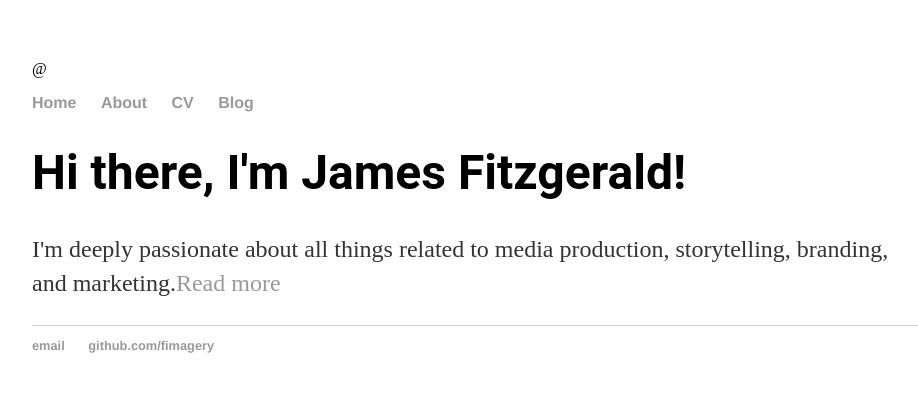
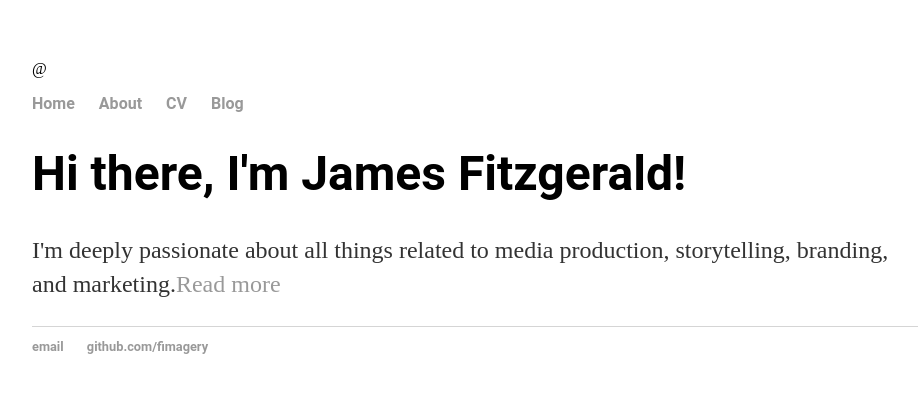
Before and after one commit to fimagery/fimagery.github.io, a Jekyll site: the page built from index.html, in a window 1280 px wide. Shown: the top 393 px of the page, without its empty margins (160-1078 px from the left). Built offline with Jekyll 4.4.1, drawn with Linux system fonts in a browser that asks for light colours.

Commit message:
Update main.css

```diff
--- a/css/main.css
+++ b/css/main.css
@@ -3,7 +3,7 @@
     width: 70%;
 }
 nav ul, footer ul {
-    font-family:'Helvetica', 'Roboto', 'Sans-Serif';
+    font-family:'Lora', 'Roboto', 'Sans-Serif';
     padding: 0px;
     list-style: none;
     font-weight: bold;
@@ -21,7 +21,7 @@
 }
 h1 {
     font-size: 3em;
-    font-family:'Roboto', 'Arial', 'Sans-Serif';
+    font-family:'Lora', 'Roboto', 'Sans-Serif';
 }
 p {
     font-size: 1.5em;
```
